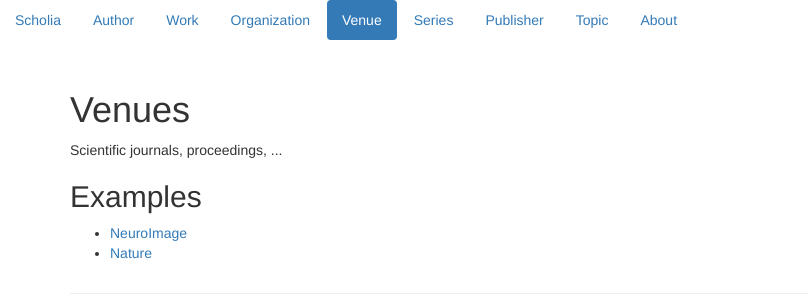
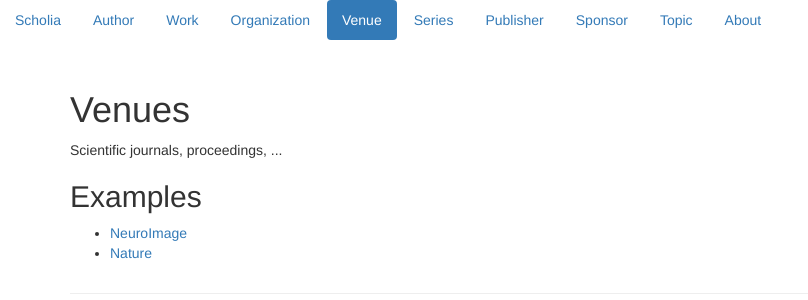
Before and after one commit to WDscholia/scholia, a Flask app: page /venue/ in a window 1280 px wide. Shown: the top 300 px of the page, without its empty margins (0-808 px from the left). Run offline with Flask 2, Linux system fonts and the light colour scheme; parts of the project's set-up code (start-up, migrations or seed data) failed here and were passed over; some libraries are stand-ins or nearby versions.

Commit message:
Add sponsor menu item

```diff
--- a/scholia/app/templates/venue_base.html
+++ b/scholia/app/templates/venue_base.html
@@ -10,6 +10,7 @@
     <li role="presentation" class="active"><a href=".">Venue</a></li>
     <li role="presentation"><a href="../series/">Series</a></li>
     <li role="presentation"><a href="../publisher/">Publisher</a></li>
+    <li role="presentation"><a href="../sponsor/">Sponsor</a></li>
     <li role="presentation"><a href="../topic/">Topic</a></li>
     <li role="presentation"><a href="../about">About</a></li>
   </ul>
```
